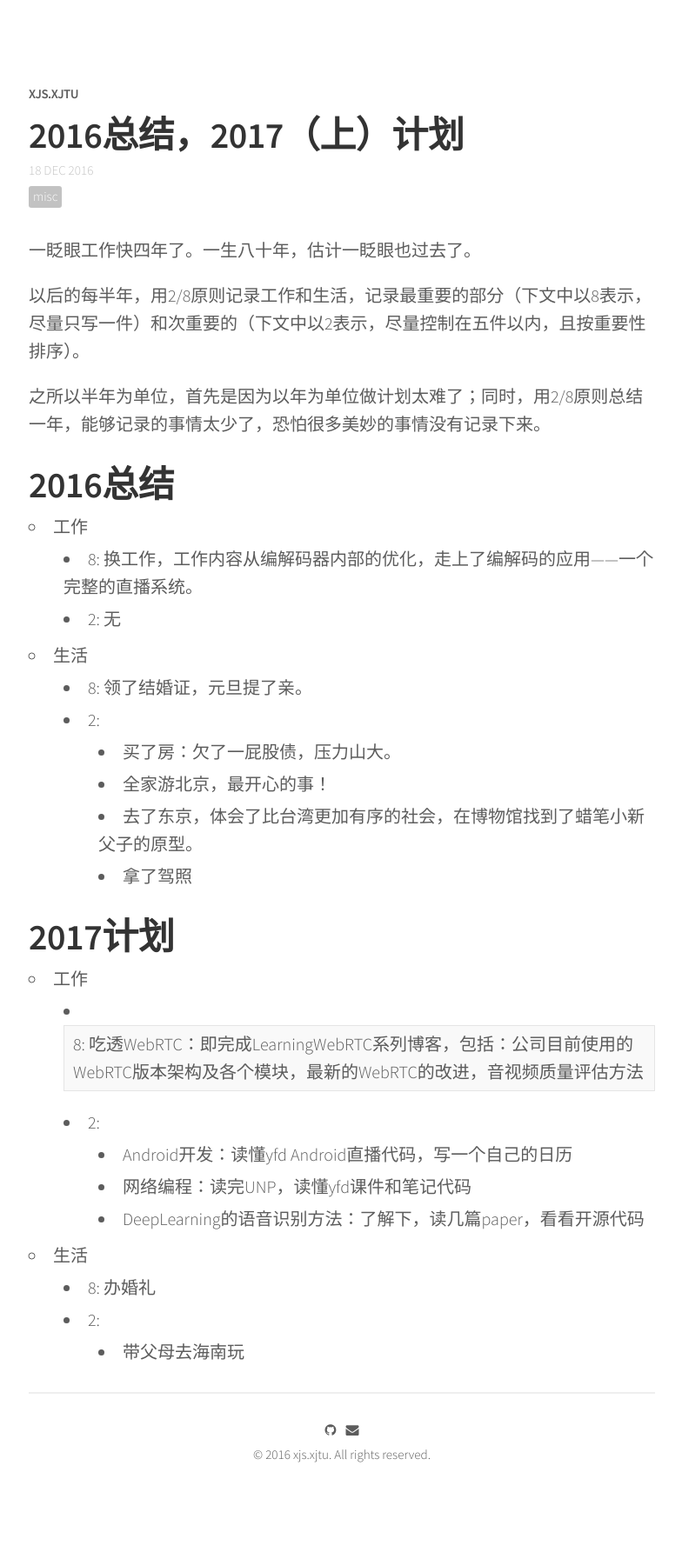
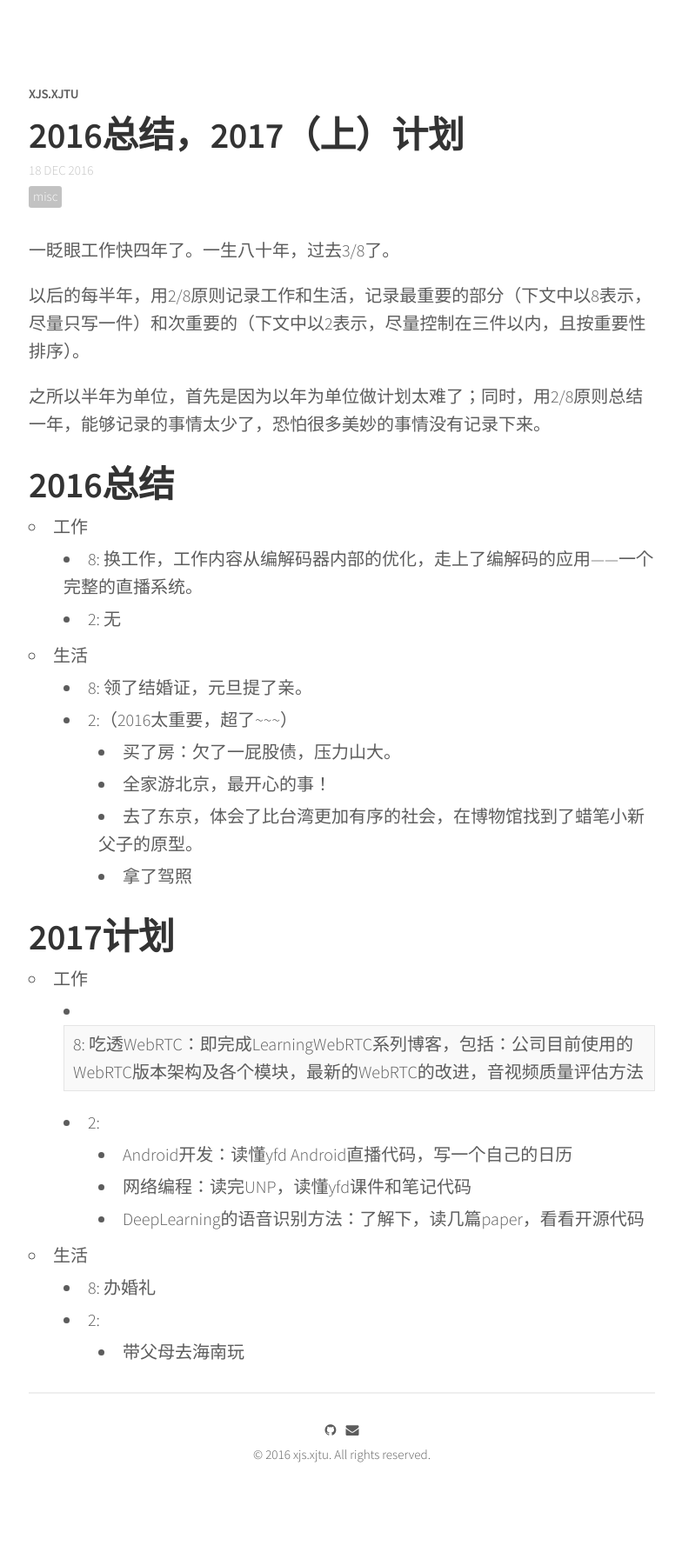
Before and after one commit to xjsXjtu/xjsxjtu.github.io, a Jekyll site: the page built from _posts/2017-02-07-Summary2016Plan2017.md, in a window 1280 px wide. Shown: the whole page at 87% size, without its empty margins (247-1031 px from the left). Built offline with Jekyll 4.4.1, drawn with Linux system fonts in a browser that asks for light colours; nearby versions of some CDN libraries.

Commit message:
MOD: minor change

```diff
--- a/_posts/2017-02-07-Summary2016Plan2017.md
+++ b/_posts/2017-02-07-Summary2016Plan2017.md
@@ -8,9 +8,9 @@ comments: true
 share: false
 ---
 
-一眨眼工作快四年了。一生八十年，估计一眨眼也过去了。
+一眨眼工作快四年了。一生八十年，过去3/8了。
 
-以后的每半年，用2/8原则记录工作和生活，记录最重要的部分（下文中以8表示，尽量只写一件）和次重要的（下文中以2表示，尽量控制在五件以内，且按重要性排序）。
+以后的每半年，用2/8原则记录工作和生活，记录最重要的部分（下文中以8表示，尽量只写一件）和次重要的（下文中以2表示，尽量控制在三件以内，且按重要性排序）。
 
 之所以半年为单位，首先是因为以年为单位做计划太难了；同时，用2/8原则总结一年，能够记录的事情太少了，恐怕很多美妙的事情没有记录下来。
 
@@ -21,7 +21,7 @@ share: false
 
  * 生活
    * 8: 领了结婚证，元旦提了亲。
-   * 2:
+   * 2:（2016太重要，超了~~~）
      * 买了房：欠了一屁股债，压力山大。
      * 全家游北京，最开心的事！
      * 去了东京，体会了比台湾更加有序的社会，在博物馆找到了蜡笔小新父子的原型。
```
